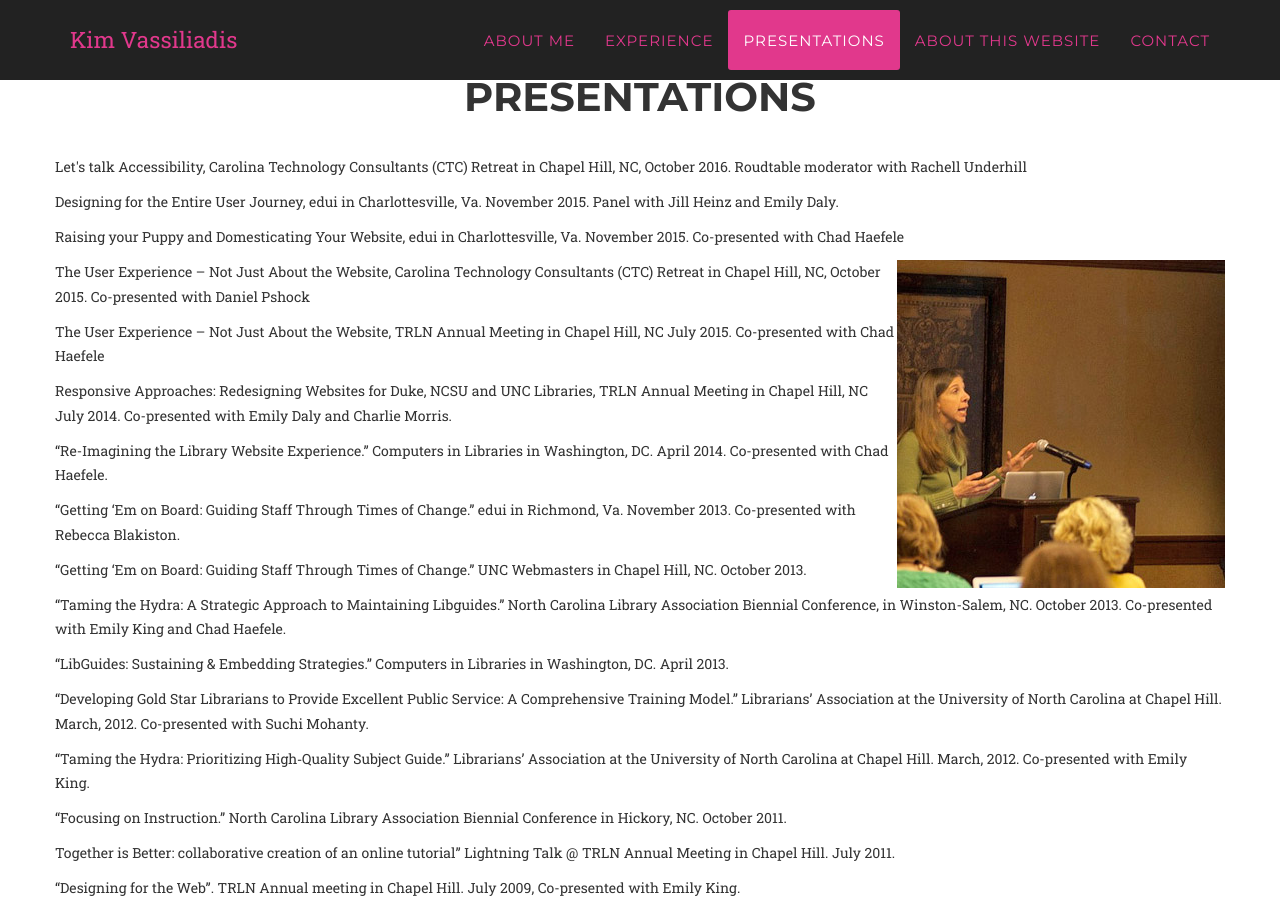
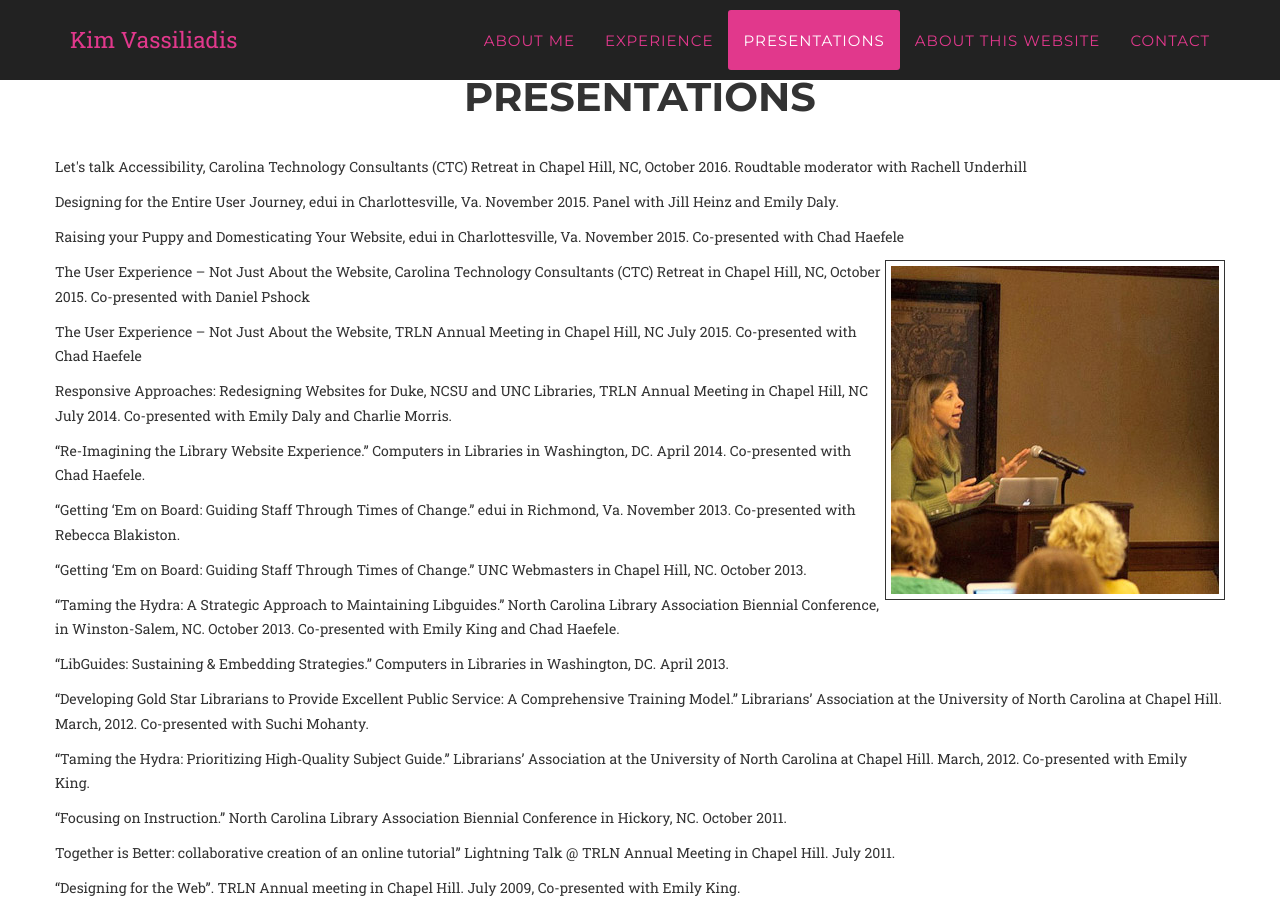
Before and after one commit to kimbrarian/jekyll, a Jekyll site: the page built from index.html, in a window 1280 px wide and 900 px high, scrolled down 2960 px. Built offline with Jekyll 4.4.1, drawn with Linux system fonts in a browser that asks for light colours; some web fonts are replaced.

Commit message:
Update presentations.html

```diff
--- a/_includes/presentations.html
+++ b/_includes/presentations.html
@@ -7,7 +7,7 @@
                 <p>Let's talk Accessibility, Carolina Technology Consultants (CTC) Retreat in Chapel Hill, NC, October 2016. Roudtable moderator with Rachell Underhill
                <p> Designing for the Entire User Journey, edui in Charlottesville, Va. November 2015. Panel with Jill Heinz and Emily Daly.</p>
 <p>Raising your Puppy and Domesticating Your Website, edui in Charlottesville, Va. November 2015. Co-presented with Chad Haefele</p>
-               <p><img src="img/presentation.jpg" align="right" /> </p>
+               <p><img src="img/presentation.jpg" align="right" style="padding:5px; border:1px solid #333" /> </p>
   <p>The User Experience – Not Just About the Website, Carolina Technology Consultants (CTC) Retreat in Chapel Hill, NC, October 2015. Co-presented with Daniel Pshock
 <p>The User Experience – Not Just About the Website, TRLN Annual Meeting in Chapel Hill, NC July 2015. Co-presented with Chad Haefele</p>
 <p>Responsive Approaches: Redesigning Websites for Duke, NCSU and UNC Libraries, TRLN Annual Meeting in Chapel Hill, NC July 2014. Co-presented with Emily Daly and Charlie Morris.</p>
```
